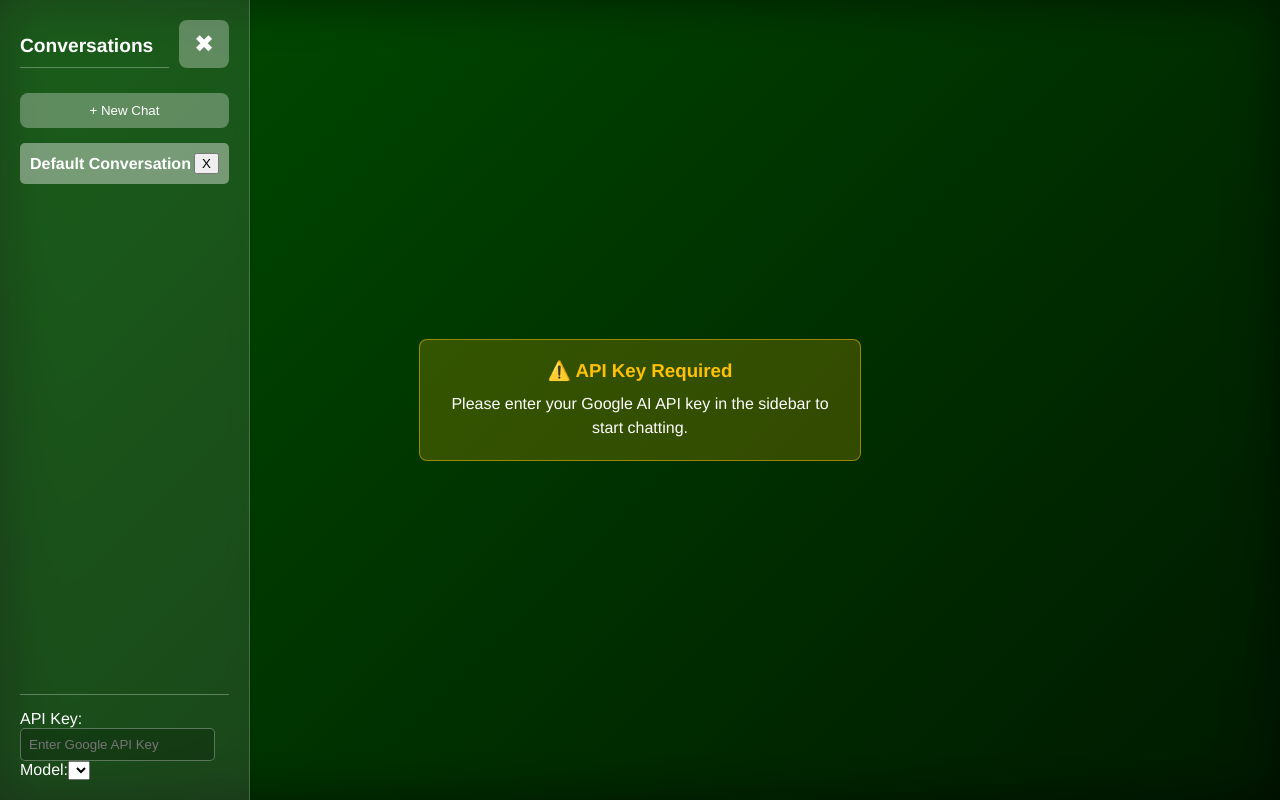
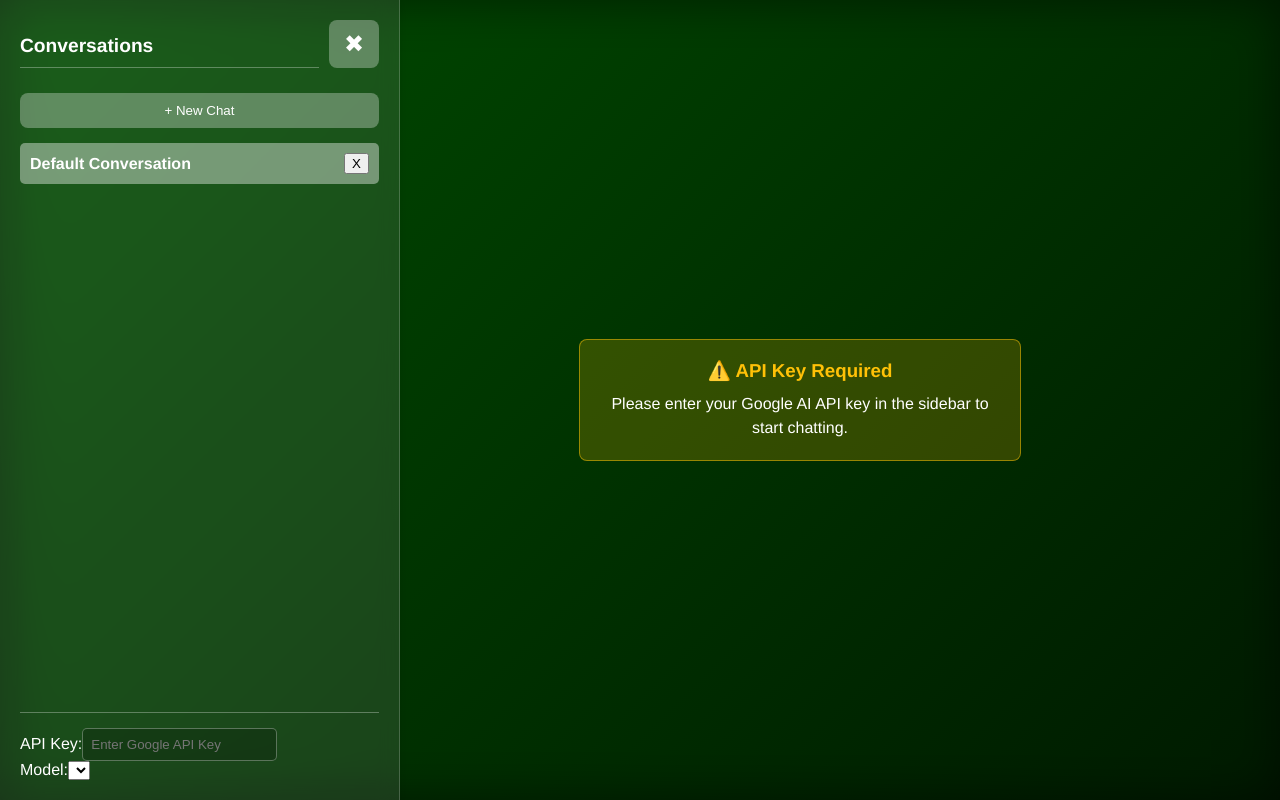
Before and after one commit to axxish/front4gemini, a Vue app: page /#/ in a window 1280 px wide. Built offline with nearby package versions, Linux system fonts and the light colour scheme.

Commit message:
bugfixes

```diff
--- a/src/components/Chat/MessageItem.vue
+++ b/src/components/Chat/MessageItem.vue
@@ -1,11 +1,9 @@
 <template>
-  <div
-    :class="['message', message.role, { error: message.role === 'model' && message.text.startsWith('[ERROR]') }]"
-  >
+  <div v-if="message" :class="['message', message.role, { error: message.role === 'model' && message.text?.startsWith('[ERROR]') }]">
     <!-- Removed model/user name label -->
     <div class="markdown-content">
       <span v-if="isLoading && !error && isLast && message.role === 'model' && !message.text">{{ spinnerChar }}</span>
-      <span v-else v-html="renderMarkdown(message.text.startsWith('[ERROR]') ? message.text.slice(7) : message.text)"></span>
+      <span v-else v-html="renderMarkdown ? renderMarkdown(message.text?.startsWith('[ERROR]') ? message.text?.slice(7) : message.text ?? '') : ''"></span>
     </div>
   </div>
 </template>
@@ -15,7 +13,11 @@ import { defineComponent } from 'vue';
 export default defineComponent({
   name: 'MessageItem',
   props: {
-    message: Object,
+    message: {
+      type: Object,
+      required: true,
+      default: () => ({ role: 'user', text: '', id: '', timestamp: Date.now() })
+    },
     isLast: Boolean,
     isLoading: Boolean,
     error: String,
--- a/src/components/Chat/MessageList.vue
+++ b/src/components/Chat/MessageList.vue
@@ -22,7 +22,10 @@ export default defineComponent({
   name: 'MessageList',
   components: { MessageItem },
   props: {
-    messages: Array,
+    messages: {
+      type: Array as () => Array<Record<string, any>>,
+      required: true
+    },
     isLoading: Boolean,
     error: String,
     spinnerChar: String,
--- a/src/components/Sidebar/ConversationListItem.vue
+++ b/src/components/Sidebar/ConversationListItem.vue
@@ -10,7 +10,10 @@ import { defineComponent } from 'vue';
 export default defineComponent({
   name: 'ConversationListItem',
   props: {
-    conversation: Object,
+    conversation: {
+      type: Object,
+      required: true
+    },
     active: Boolean
   },
   emits: ['switch', 'delete']
--- a/src/components/Sidebar/Sidebar.vue
+++ b/src/components/Sidebar/Sidebar.vue
@@ -6,21 +6,14 @@
     </div>
     <button @click="$emit('new-conversation')">+ New Chat</button>
     <div class="conversations-scroll">
-      <ConversationList
-        :conversations="conversations"
-        :currentConversationId="currentConversationId"
-        @switch="id => $emit('switch-conversation', id)"
-        @delete="id => $emit('delete-conversation', id)"
-      />
+      <ConversationList :conversations="conversations" :currentConversationId="currentConversationId"
+        @switch="id => $emit('switch-conversation', id)" @delete="id => $emit('delete-conversation', id)" />
     </div>
     <ApiKeyInput :apiKey="apiKey" @update-api-key="$emit('update-api-key', $event)" />
     <div class="model-select-section">
       <label for="modelSelect">Model:</label>
-      <select
-        id="modelSelect"
-        :value="selectedModel"
-        @change="$emit('update-selected-model', ($event.target as HTMLSelectElement).value)"
-      >
+      <select id="modelSelect" :value="selectedModel"
+        @change="$emit('update-selected-model', ($event.target as HTMLSelectElement).value)">
         <option v-for="model in models" :key="model.name" :value="model.name">
           {{ model.displayName }}
         </option>
@@ -43,7 +36,10 @@ export default defineComponent({
     apiKey: String,
     isSidebarOpen: Boolean,
     selectedModel: String,
-    models: Array
+    models: {
+      type: Array as () => Array<{ name: string; displayName: string }>,
+      required: true
+    }
   },
   emits: ['collapse', 'new-conversation', 'switch-conversation', 'delete-conversation', 'update-api-key', 'update-selected-model']
 });
@@ -60,6 +56,7 @@ export default defineComponent({
   box-sizing: border-box;
   color: #fff;
 }
+
 .sidebar {
   position: fixed;
   left: 0;
@@ -82,15 +79,17 @@ export default defineComponent({
   display: flex;
   flex-direction: column;
   z-index: 2;
-    transition: width 0.3s cubic-bezier(.4,2,.6,1), opacity 0.3s;
+  transition: width 0.3s cubic-bezier(.4, 2, .6, 1), opacity 0.3s;
   overflow: hidden;
   box-sizing: border-box;
+
   h2 {
     margin-top: 0;
     text-align: center;
     border-bottom: 1px solid rgba(255, 255, 255, 0.3);
     padding-bottom: 10px;
   }
+
   button {
     background-color: rgba(255, 255, 255, 0.3);
     color: white;
@@ -100,21 +99,25 @@ export default defineComponent({
     cursor: pointer;
     margin-bottom: 15px;
     transition: background-color 0.3s ease;
+
     &:hover {
       background-color: rgba(255, 255, 255, 0.5);
     }
   }
+
   .conversations-scroll {
     flex: 1 1 auto;
     overflow-y: auto;
     min-height: 0;
     max-height: 100%;
   }
+
   ul {
     list-style: none;
     padding: 0;
     margin: 0;
     flex-grow: 1;
+
     li {
       padding: 10px;
       margin-bottom: 5px;
@@ -124,24 +127,29 @@ export default defineComponent({
       display: flex;
       justify-content: space-between;
       align-items: center;
+
       &:hover {
         background-color: rgba(255, 255, 255, 0.2);
       }
+
       &.active {
         background-color: rgba(255, 255, 255, 0.4);
         font-weight: bold;
       }
     }
   }
+
   .api-key-section {
     margin-top: auto;
     padding-top: 15px;
     border-top: 1px solid rgba(255, 255, 255, 0.3);
     padding-bottom: env(safe-area-inset-bottom, 24px);
+
     label {
       display: block;
       margin-bottom: 5px;
     }
+
     input {
       width: 100%;
       padding: 8px;
@@ -153,11 +161,13 @@ export default defineComponent({
     }
   }
 }
+
 .sidebar-header {
   display: flex;
   align-items: center;
   justify-content: space-between;
   margin-bottom: 10px;
+
   h2 {
     margin: 0;
     flex: 1;
@@ -165,6 +175,7 @@ export default defineComponent({
     font-size: 1.2em;
   }
 }
+
 .hide-sidebar-btn {
   background: none;
   border: none;
@@ -174,10 +185,12 @@ export default defineComponent({
   margin-left: 10px;
   padding: 0 8px;
   transition: color 0.2s;
+
   &:hover {
     color: #ffc107;
   }
 }
+
 .delete-button {
   background: none;
   border: none;
@@ -188,6 +201,7 @@ export default defineComponent({
   padding: 0;
   transition: color 0.3s ease;
 }
+
 .delete-button:hover {
   color: darkred;
 }
--- a/src/views/HomeView.vue
+++ b/src/views/HomeView.vue
@@ -1,12 +1,10 @@
 <template>
-  <div class="home-view">
-    <!-- Sidebar for Conversations (REQ-002) -->
-    <transition name="sidebar-slide">
+  <div class="layout-root">
+    <div v-if="!sidebarCollapsed" class="sidebar-container">
       <SidebarMenu
-        v-if="!sidebarCollapsed"
         :conversations="conversations"
-        :currentConversationId="currentConversationId"
-        :apiKey="apiKey"
+        :currentConversationId="currentConversationId ?? undefined"
+        :apiKey="apiKey ?? undefined"
         :isSidebarOpen="isSidebarOpen"
         :models="models"
         :selectedModel="selectedModel"
@@ -17,17 +15,10 @@
         @update-api-key="updateApiKey"
         @update-selected-model="updateSelectedModel"
       />
-    </transition>
+    </div>
     <button v-if="sidebarCollapsed" class="show-sidebar-btn" @click="expandSidebar" title="Show menu">☰</button>
-
-    <!-- Overlay for mobile -->
-    <div
-      v-if="isSidebarOpen"
-      class="mobile-overlay"
-      @click="toggleSidebar"
-    ></div>
-
-    <!-- Main Chat Area -->
+    <div class="main-area">
+      <div class="chat-area-outer">
         <ChatArea>
           <div v-if="!apiKey" class="api-key-missing">
             <div class="alert">
@@ -37,15 +28,13 @@
           </div>
           <div v-else-if="currentConversation" class="chat-content">
             <h3>{{ currentConversation.name }}</h3>
-        <!-- Chat History (REQ-001, REQ-008) -->
             <MessageList
               :messages="currentConversation.history"
               :isLoading="isLoading"
-          :error="error"
+              :error="error ?? undefined"
               :spinnerChar="spinnerChar"
               :renderMarkdown="renderMarkdown"
             />
-        <!-- User Input -->
             <UserInput
               v-model="userInput"
               :isLoading="isLoading"
@@ -57,6 +46,8 @@
             <p>Select or start a conversation.</p>
           </div>
         </ChatArea>
+      </div>
+    </div>
   </div>
 </template>
 
@@ -464,6 +455,57 @@ Based on this exchange, generate a very concise and relevant title (max 6 words)
 </script>
 
 <style scoped lang="scss">
+.layout-root {
+  display: flex;
+  flex-direction: row;
+  height: 100vh;
+  width: 100vw;
+  box-sizing: border-box;
+  background: none;
+  position: relative;
+}
+.sidebar-container {
+  width: 320px;
+  min-width: 220px;
+  max-width: 400px;
+  height: 100vh;
+  display: flex;
+  flex-direction: column;
+  z-index: 2;
+}
+.main-area {
+  flex: 1 1 0;
+  display: flex;
+  flex-direction: column;
+  height: 100vh;
+  align-items: center;
+  justify-content: center;
+  position: relative;
+}
+.chat-area-outer {
+  display: flex;
+  flex-direction: column;
+  align-items: center;
+  justify-content: center;
+  width: 100%;
+  height: 100vh;
+}
+.show-sidebar-btn {
+  position: absolute;
+  left: 0;
+  top: 20px;
+  z-index: 10;
+  background: rgba(40, 167, 69, 0.7);
+  color: #fff;
+  border: none;
+  border-radius: 0 8px 8px 0;
+  font-size: 2rem;
+  padding: 8px 16px;
+  cursor: pointer;
+  box-shadow: 2px 0 8px rgba(0,0,0,0.1);
+  transition: background 0.2s;
+  &:hover { background: rgba(33, 136, 56, 0.9); }
+}
 .api-key-missing {
   display: flex;
   align-items: center;
@@ -485,6 +527,26 @@ Based on this exchange, generate a very concise and relevant title (max 6 words)
       margin: 0;
       line-height: 1.5;
     }
+  }
+}
+@media (max-width: 900px) {
+  .layout-root {
+    flex-direction: column;
+  }
+  .sidebar-container {
+    width: 100vw;
+    max-width: 100vw;
+    min-width: 0;
+    height: auto;
+    position: relative;
+  }
+  .main-area {
+    width: 100vw;
+    align-items: stretch;
+  }
+  .chat-area-outer {
+    width: 100vw;
+    height: auto;
   }
 }
 .home-view {
```
Also changed, not shown: src/styles/deepseek-theme.css (added). Lines whose indentation alone changed are shown as unchanged.
